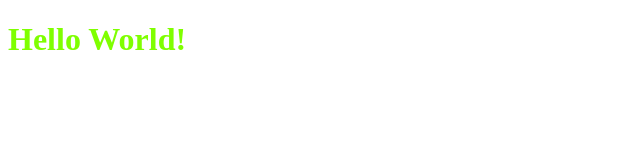
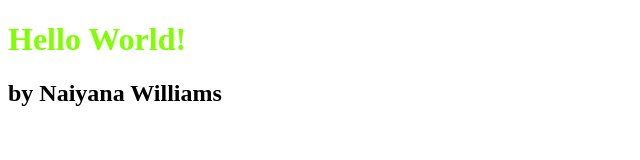
Before and after one commit to DesignerNW/fewd-2020, a plain HTML site: page index.html in a window 1280 px wide. Shown: the whole page, without its empty margins (0-640 px from the left). Drawn offline with Linux system fonts and the light colour scheme.

```diff
--- a/index.html
+++ b/index.html
@@ -14,6 +14,7 @@
 <body>
 
   <h1 class="welcome" style="color: chartreuse">Hello World!</h1>
+  <h2> by Naiyana Williams</h2>
 
 </body>
 </html>
```
Also changed, not shown: 1 other file.
